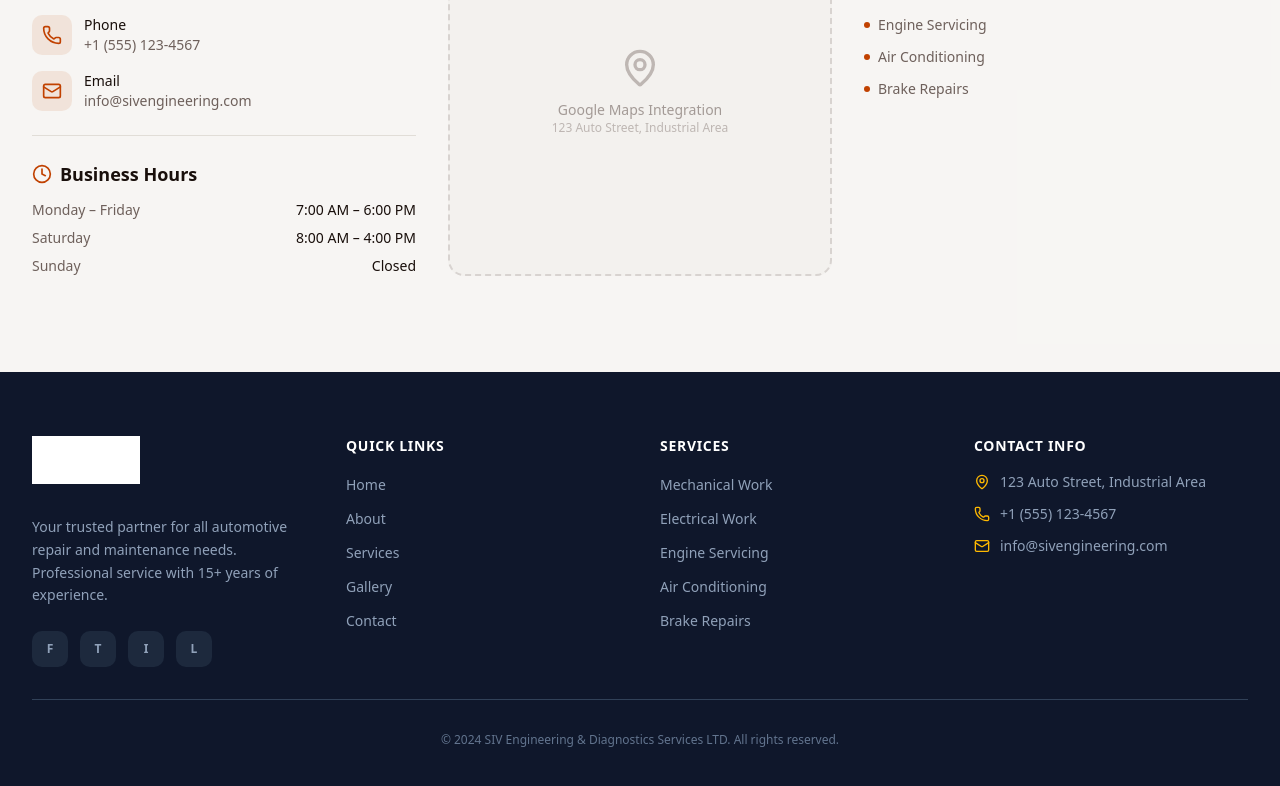
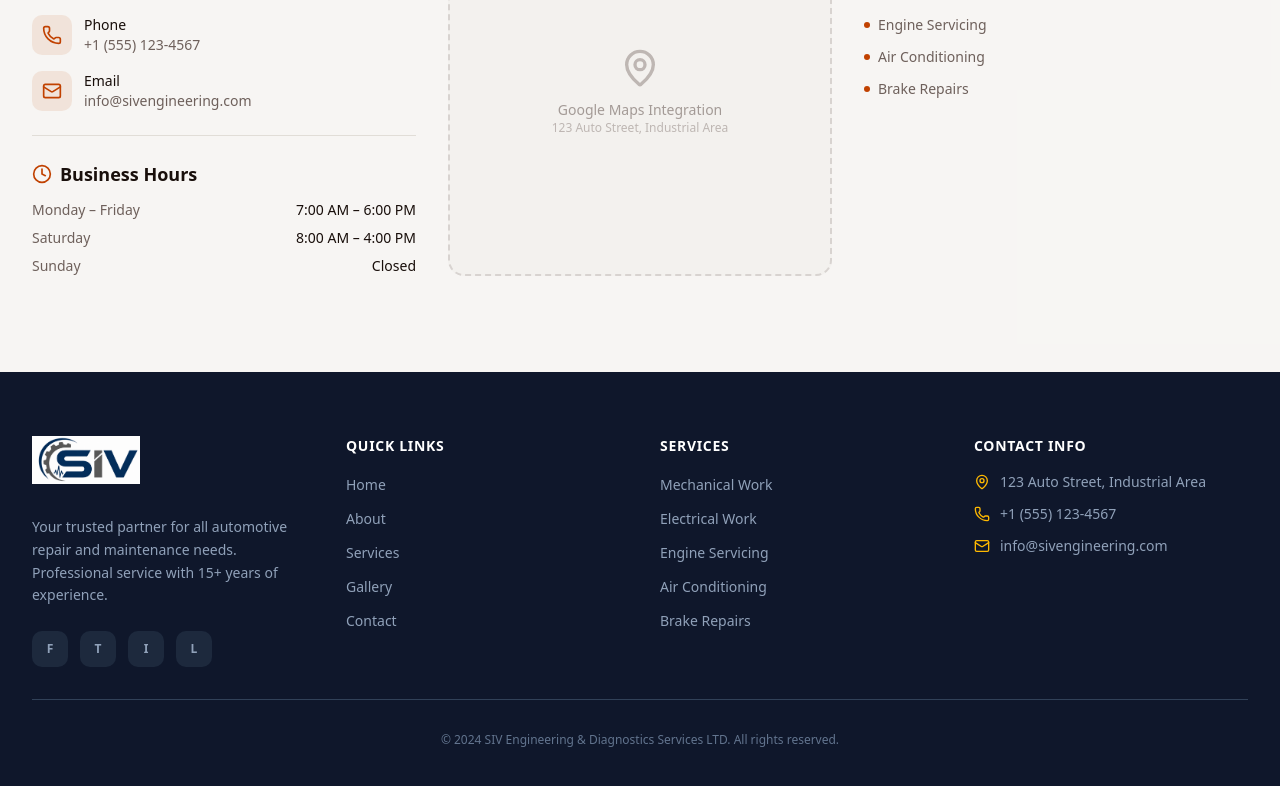
Before and after one commit to lilromeo2290/SIV_Website, a Next.js app: page / in a window 1280 px wide. Shown: the part 6769-7555 px from the top of the page. Built offline with nearby package versions, Linux system fonts and the light colour scheme.

Commit message:
Fix footer logo visibility

```diff
--- a/src/components/website/Footer.tsx
+++ b/src/components/website/Footer.tsx
@@ -45,7 +45,7 @@ export function Footer() {
                 alt="SIV Engineering & Diagnostics Services LTD"
                 width={200}
                 height={50}
-                className="mb-4 h-12 w-auto object-contain brightness-0 invert"
+                className="mb-4 h-12 w-auto object-contain"
               />
             </div>
             <p className="mb-6 text-sm leading-relaxed text-slate-400">
```
